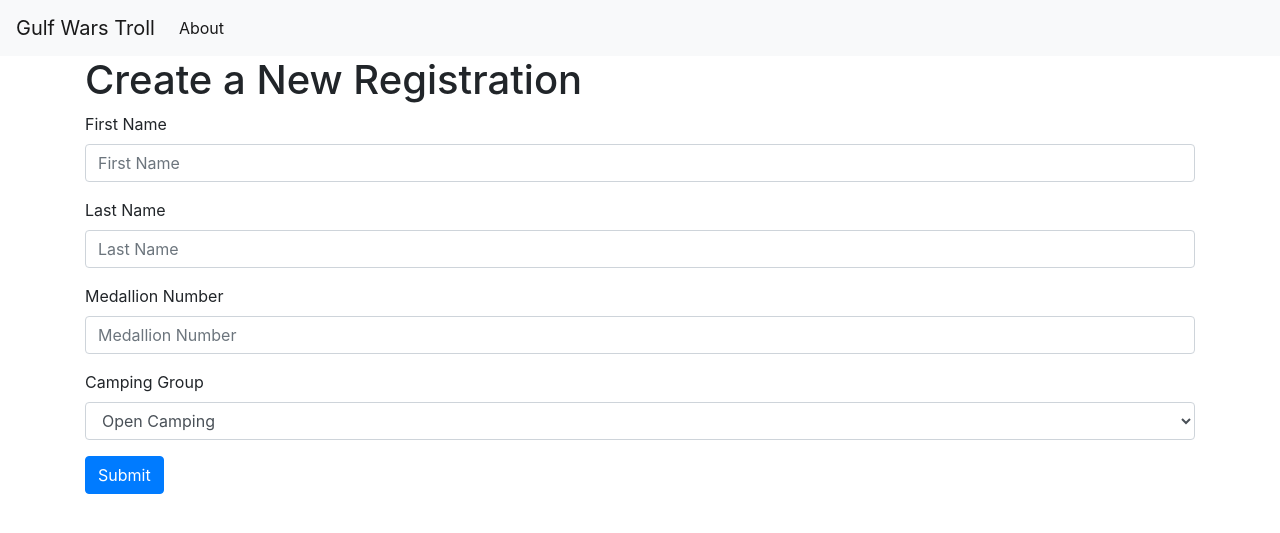
After one commit to gwtroll/gwtroll, a Flask app: page /create in a window 1280 px wide. The commit adds this page. Shown: the top 533 px of the page. Run offline with Flask 3, Linux system fonts and the light colour scheme; some libraries are stand-ins or nearby versions.

Commit message:
Camp dropdown working

```diff
--- a/app.py
+++ b/app.py
@@ -1,12 +1,23 @@
 import sqlite3
-from flask import Flask, render_template
+from flask import Flask, render_template, request, url_for, flash, redirect
+from werkzeug.exceptions import abort
 
 def get_db_connection():
     conn = sqlite3.connect('database.db')
     conn.row_factory = sqlite3.Row
     return conn
 
+def get_reg(reg_id):
+    conn = get_db_connection()
+    reg = conn.execute('SELECT * FROM registrations WHERE id = ?',
+                        (reg_id,)).fetchone()
+    conn.close()
+    if reg is None:
+        abort(404)
+    return reg
+
 app = Flask(__name__)
+app.config['SECRET_KEY'] = 'change_me!'
 
 @app.route('/')
 def index():
@@ -14,3 +25,31 @@ def index():
     registrations = conn.execute('SELECT * FROM registrations').fetchall()
     conn.close()
     return render_template('index.html', registrations=registrations)
+
+@app.route('/<int:reg_id>')
+def reg(reg_id):
+    reg = get_reg(reg_id)
+    return render_template('reg.html', reg=reg)
+
+@app.route('/create', methods=('GET', 'POST'))
+def create():
+    if request.method == 'POST':
+        fname = request.form['fname']
+        lname = request.form['lname']
+        badgeid = request.form['badgeid']
+        lodging = request.form['lodging']
+
+        if not badgeid:
+            flash('Medallion Number is required!')
+        else:
+            conn = get_db_connection()
+            conn.execute('INSERT INTO registrations (fname, lname, lodging, badgeid) VALUES (?, ?, ?, ?)',
+                         (fname, lname, lodging, badgeid))
+            conn.commit()
+            conn.close()
+            return redirect(url_for('index'))
+
+    return render_template(
+        'create.html',
+        lodgingdata=[{'lodging': "Open Camping"}, {'lodging': "Ansteorra - Namron"}, {'lodging': "RV"},
+                    {'lodging': 'Nova'}, {'lodging': "Ansteorra - Northkeep"}])
--- /dev/null
+++ b/templates/create.html
@@ -0,0 +1,41 @@
+{% extends 'base.html' %}
+
+{% block content %}
+<h1>{% block title %} Create a New Registration {% endblock %}</h1>
+
+<form method="post">
+    <div class="form-group">
+        <label for="fname">First Name</label>
+        <input type="text" name="fname"
+               placeholder="First Name" class="form-control"
+               value="{{ request.form['fname'] }}"></input>
+    </div>
+
+    <div class="form-group">
+        <label for="lname">Last Name</label>
+        <input type="text" name="lname"
+               placeholder="Last Name" class="form-control"
+               value="{{ request.form['lname'] }}"></input>
+    </div>
+
+    <div class="form-group">
+        <label for="badgeid">Medallion Number</label>
+        <input type="int" name="badgeid"
+               placeholder="Medallion Number" class="form-control"
+               value="{{ request.form['badgeid'] }}"></input>
+    </div>
+
+    <div class="form-group">
+        <label for="lodging">Camping Group</label>
+        <select name="lodging" class="form-control">
+            {% for l in lodgingdata %}
+            <option value="{{ l.lodging }}">{{ l.lodging }}</option>
+            {% endfor %}
+        </select>
+    </div>
+
+    <div class="form-group">
+        <button type="submit" class="btn btn-primary">Submit</button>
+    </div>
+</form>
+{% endblock %}
--- a/templates/index.html
+++ b/templates/index.html
@@ -3,10 +3,11 @@
 {% block content %}
     <h1>{% block title %} Welcome to Gulf Wars Troll {% endblock %}</h1>
 {% for reg in registrations %}
-    <a href="#">
-        <h2>{{ reg['fname'] }} </h2>
+    <a href="{{ url_for('reg', reg_id=reg['id']) }}">
+        <h2>{{ reg['fname'] }}  {{ reg['lname'] }}</h2>
     </a>
     <span class="badge badge-primary">{{ reg['lodging'] }}</span>
+    {{ reg['badgeid'] }}
     <hr>
 {% endfor %}
 
```
Also changed, not shown: templates/reg.html (added, +7 -0 lines), database.db.
